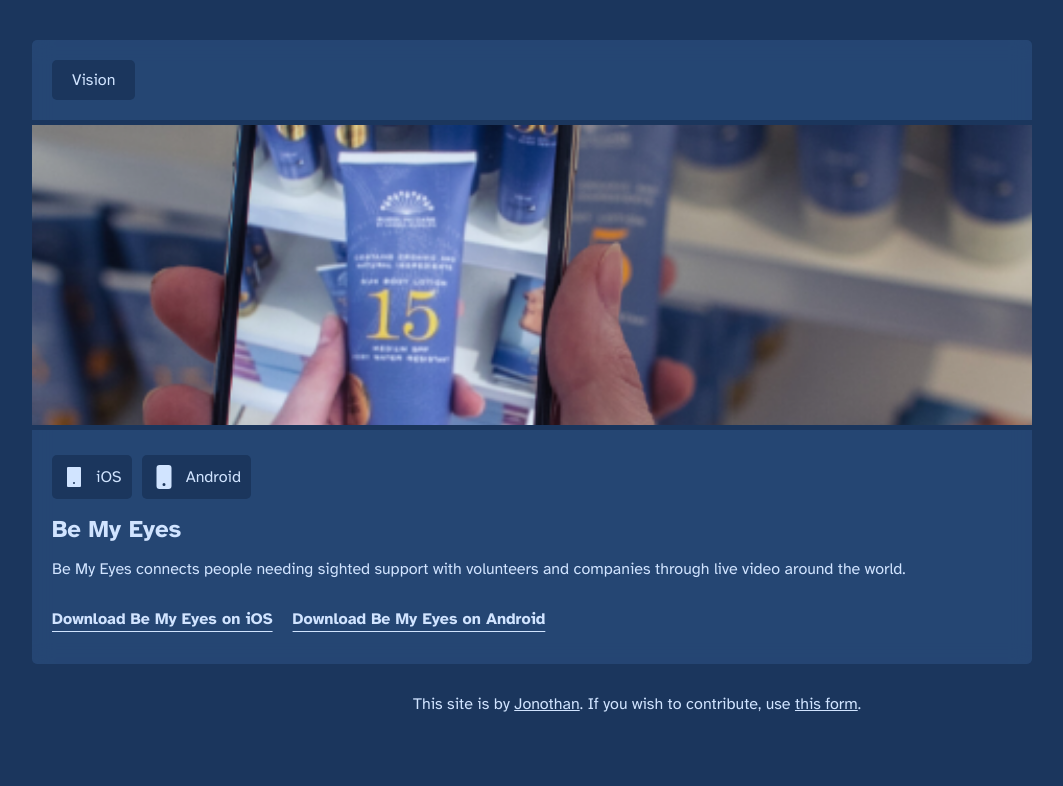
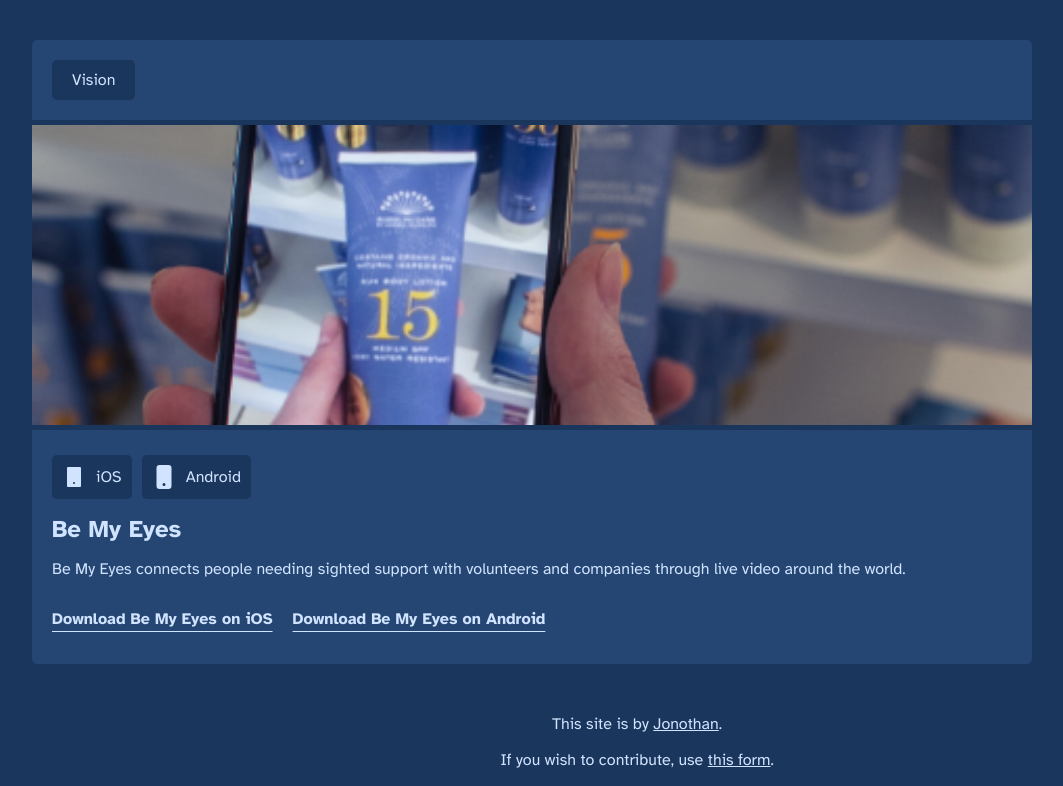
Before and after one commit to Jonothankh/accessible-tools, a React (Create React App) app: page / in a window 1280 px wide. Shown: the part 2382-3168 px from the top of the page, without its empty margins (3-1066 px from the left). Before the commit the page ends 3112 px from the top, so only its background shows below. Built offline with nearby package versions, Linux system fonts and the light colour scheme.

Commit message:
Update footer and meta theme colour

```diff
--- a/public/index.html
+++ b/public/index.html
@@ -4,7 +4,7 @@
 <head>
   <meta charset="utf-8" />
   <meta name="viewport" content="width=device-width, initial-scale=1" />
-  <meta name="theme-color" content="#003b49" />
+  <meta name="theme-color" content="#1b365d" />
   <meta name="Accessible things" content="A searchable database of accessible things" />
   <link rel="apple-touch-icon" sizes="180x180" href="%PUBLIC_URL%/apple-touch-icon.png">
   <link rel="icon" type="image/png" sizes="32x32" href="%PUBLIC_URL%/favicon-32x32.png">
--- a/src/components/Footer.css
+++ b/src/components/Footer.css
@@ -1,11 +1,12 @@
 footer {
     text-align: center;
+    margin-top: 50px;
 }
 
-.copyright-notice {
+.notice {
     color: var(--main-1);
 }
 
-.copyright-notice a {
+.notice a {
     color: var(--main-1);
 }
--- a/src/components/Footer.js
+++ b/src/components/Footer.js
@@ -4,7 +4,8 @@
 {
     return (
         <footer>
-            <p className='copyright-notice'>This site is by <a href='https://jonothan.dev'>Jonothan</a>. If you wish to contribute, use <a href='https://forms.gle/QuubaSXYPf2cChSE9'>this form</a>.</p>
+            <p className='notice'>This site is by <a href='https://jonothan.dev'>Jonothan</a>. </p>
+            <p className='notice'>If you wish to contribute, use <a href='https://forms.gle/QuubaSXYPf2cChSE9'>this form</a>.</p>
         </footer>
     )
 
```
Also changed, not shown: public/manifest.json.
